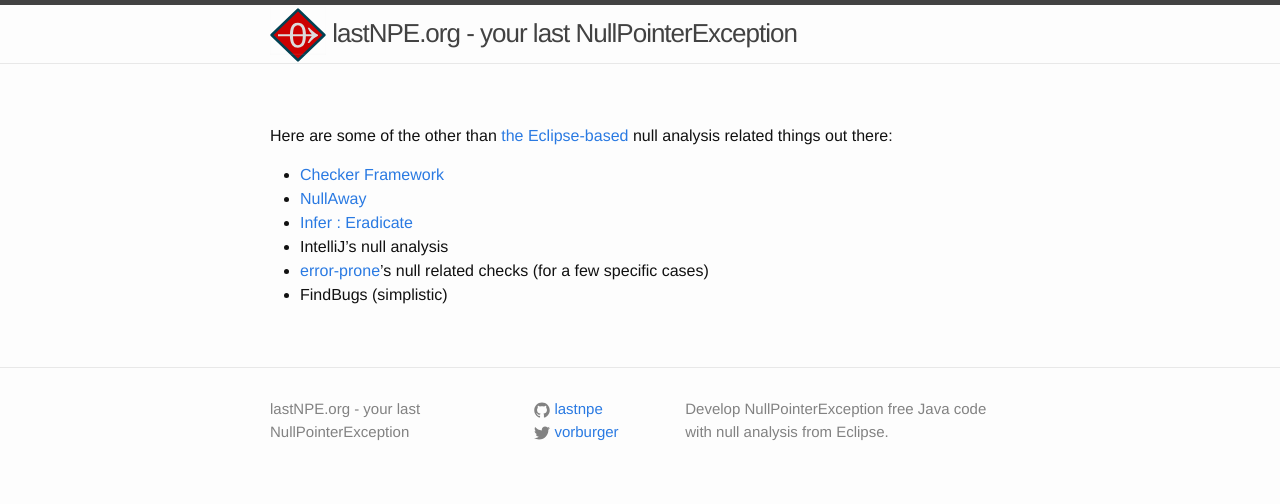
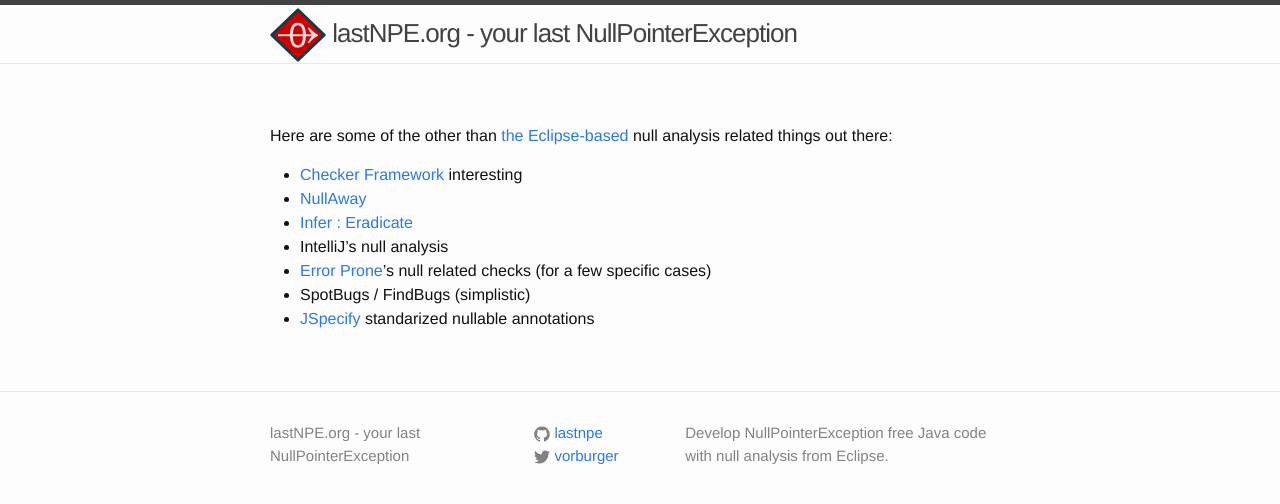
Before and after one commit to lastnpe/lastnpe.github.io, a Jekyll site: the page built from other-nonull.md, in a window 1280 px wide. Shown: the top 504 px of the page. Built offline with Jekyll 4.4.1, drawn with Linux system fonts in a browser that asks for light colours; our own code applies the rules of GitHub Pages for plain Markdown files.

Commit message:
add link to jspecify.dev

```diff
--- a/other-nonull.md
+++ b/other-nonull.md
@@ -6,9 +6,10 @@ permalink: /other-nonull
 
 Here are some of the other than [the Eclipse-based](..) null analysis related things out there:
 
-* [Checker Framework](https://checkerframework.org)
+* [Checker Framework](https://checkerframework.org) interesting
 * [NullAway](https://github.com/uber/NullAway)
 * [Infer : Eradicate](http://fbinfer.com/docs/eradicate.html)
 * IntelliJ's null analysis
-* [error-prone](http://errorprone.info/bugpatterns)'s null related checks (for a few specific cases)
-* FindBugs (simplistic)
+* [Error Prone](http://errorprone.info/bugpatterns)'s null related checks (for a few specific cases)
+* SpotBugs / FindBugs (simplistic)
+* [JSpecify](https://jspecify.dev) standarized nullable annotations
```
